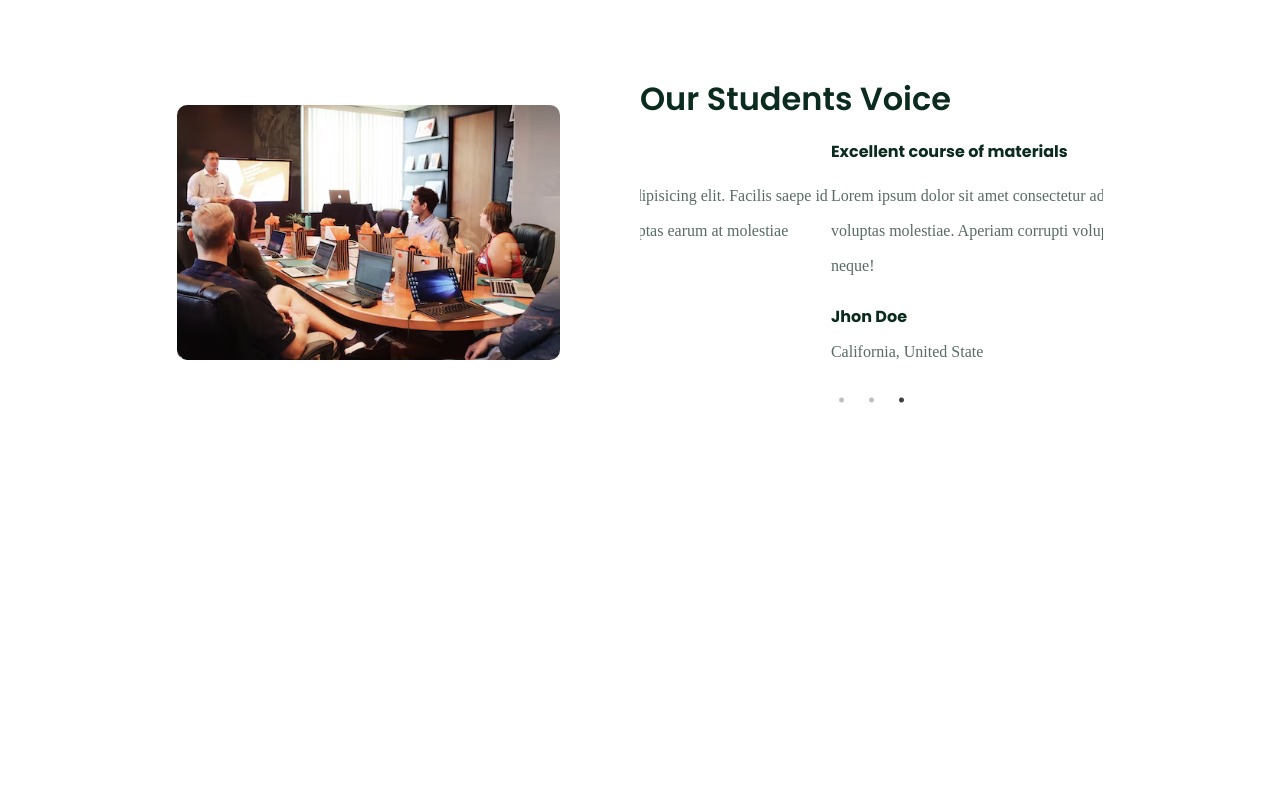
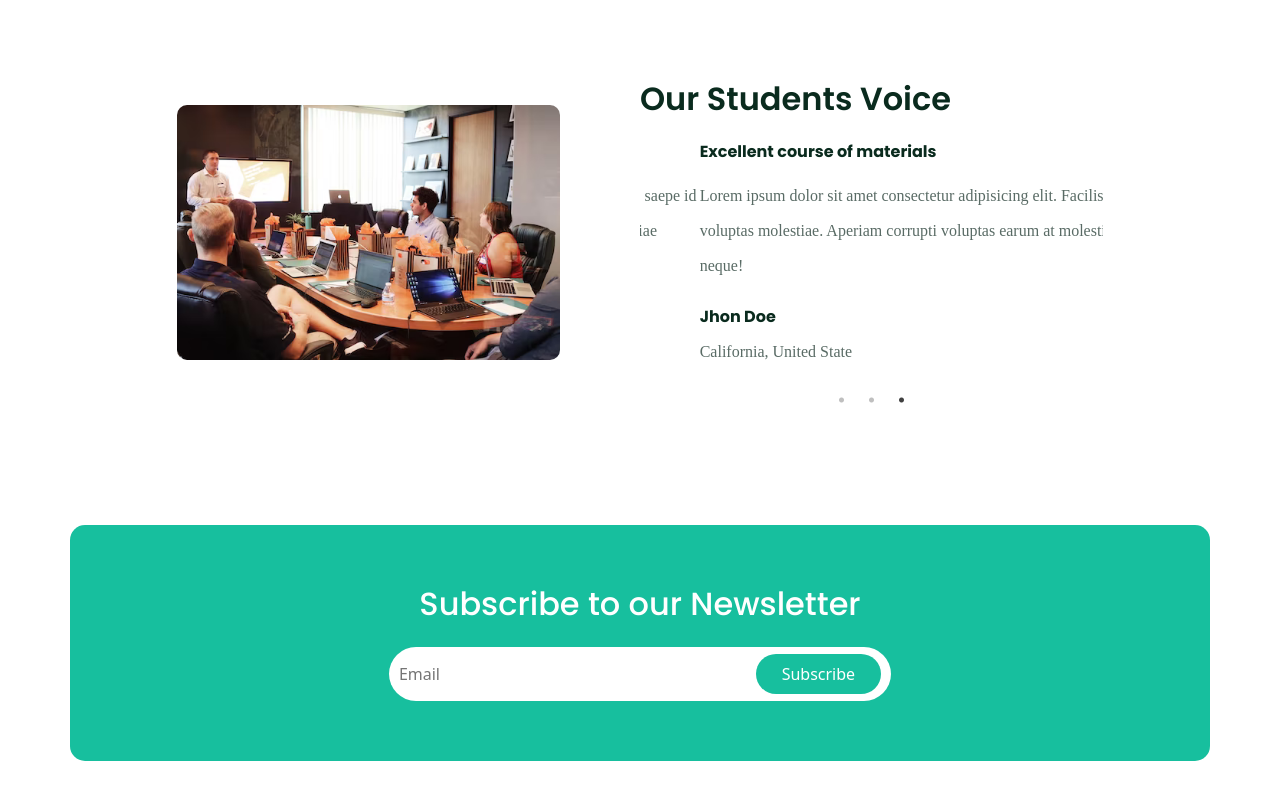
Before and after one commit to mrinnnmoy/LearningX, a React (Create React App) app: page / in a window 1280 px wide. Shown: the part 3716-4516 px from the top of the page. Before the commit the page ends 4171 px from the top, so only its background shows below. Built offline with nearby package versions, Linux system fonts and the light colour scheme; a web font is replaced by a local one.

Commit message:
build newsletter-component

```diff
--- /dev/null
+++ b/src/components/Newsletter/Newsletter.css
@@ -0,0 +1,35 @@
+.newsletter {
+    background: #17bf9e;
+    padding: 60px;
+    border-radius: 15px;
+}
+
+.newsletter h2 {
+    color: #fff;
+}
+
+.subscribe input {
+    border: none;
+    outline: none;
+}
+
+.subscribe {
+    padding: 7px 10px;
+    background: #fff;
+    width: 45%;
+    margin: auto;
+    border-radius: 50px;
+    display: flex;
+    align-items: center;
+    justify-content: space-between;
+}
+
+@media only screen and (max-width: 991px) {
+    .newsletter {
+        padding: 40px;
+    }
+
+    .subscribe {
+        width: 65%;
+    }
+}
--- /dev/null
+++ b/src/components/Newsletter/Newsletter.jsx
@@ -0,0 +1,25 @@
+import React from 'react';
+import "./Newsletter.css";
+import { Container, Row, Col } from "reactstrap";
+
+const Newsletter = () => {
+  return (
+    <section>
+        <Container className="newsletter">
+            <Row>
+                <Col lg="12" className="text-center">
+                    <h2 className="mb-4">
+                        Subscribe to our Newsletter
+                    </h2>
+                    <div className="subscribe">
+                        <input type="text" placeholder="Email" />
+                        <button className="btn">Subscribe</button>
+                    </div>
+                </Col>
+            </Row>
+        </Container>
+    </section>
+  )
+};
+
+export default Newsletter;
--- a/src/pages/Home.jsx
+++ b/src/pages/Home.jsx
@@ -7,6 +7,7 @@ import Feature from '../components/Feature/Feature';
 import FreeCourse from '../components/FreeCourse/FreeCourse';
 import Header from '../components/Header/Header';
 import HeroSection from '../components/HeroSection/HeroSection';
+import Newsletter from '../components/Newsletter/Newsletter';
 import Testimonials from '../components/Testimonials/Testimonials';
 
 const Home = () => {
@@ -21,6 +22,7 @@ const Home = () => {
         <Feature />
         <FreeCourse />
         <Testimonials />
+        <Newsletter />
     </Fragment>
   )
 };
```
